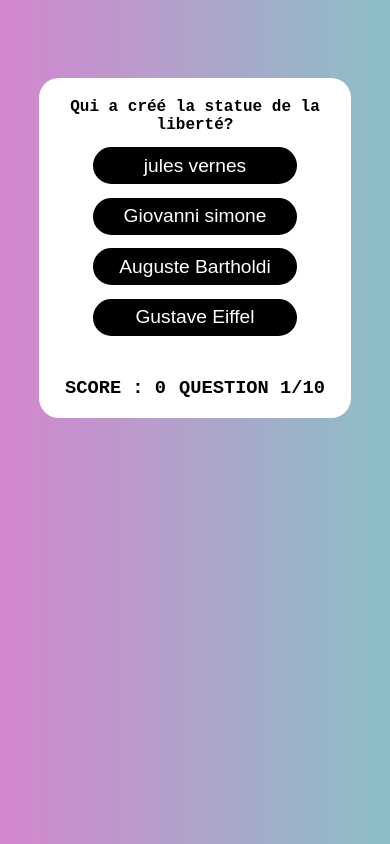
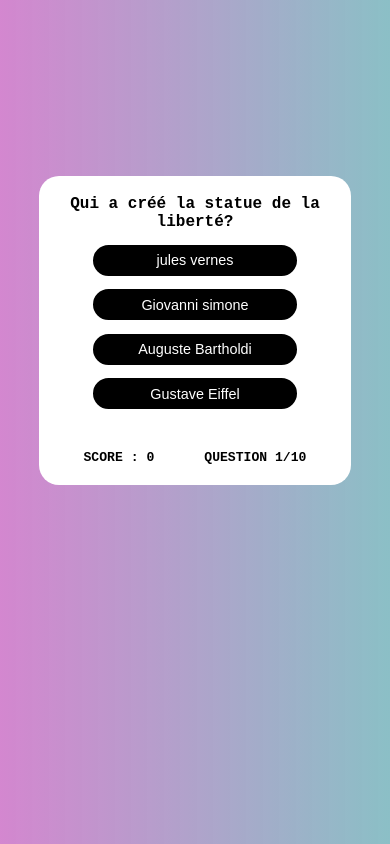
Before and after one commit to Rokabasi/quiz-club-genial, a React (Create React App) app: page / in a window 390 px wide. Both pictures are taken after typing "Sample" into the empty fields and a click on the button "Jouer". Built offline with nearby package versions, Linux system fonts and the light colour scheme.

Commit message:
amelioration du style responsive

```diff
--- a/src/component/Accueil/Accueil.jsx
+++ b/src/component/Accueil/Accueil.jsx
@@ -8,7 +8,7 @@ export default function Accueil (props){
     const [checkInput, setCheckInput] = useState(true)
     function validate(e){
         e.preventDefault()
-        name.length > 2 ? setCheckInput(false) : setCheckInput(true)
+        name.trim().length > 2 ? setCheckInput(false) : setCheckInput(true)
     }
 
     return(
--- a/src/component/question/Question.jsx
+++ b/src/component/question/Question.jsx
@@ -24,8 +24,8 @@ export default function QuestionContain (props){
                 ))
             }
             <div className="question-footer">
-                <h3>SCORE : {score}</h3>
-                <h3>QUESTION {number+1}/10</h3>
+                <h3 className="score">SCORE : {score}</h3>
+                <h3 className="numero">QUESTION {number+1}/10</h3>
             </div>
         </div> :
         <div>
--- a/src/style/App.css
+++ b/src/style/App.css
@@ -102,7 +102,7 @@ h3{
     margin-left: auto;
     margin-right: auto;
     background-color: white;
-    margin-top: 20%;
+    margin-top: 45%;
     border-radius: 20px;
     padding: 5%;
     text-align: center;
@@ -121,4 +121,20 @@ h3{
     width: 75%;
 
   }
+  .btn-answer{
+    margin-top: 5%;
+    padding: 2%;
+    border-radius: 20px;
+    border:  2px solid black;
+    background-color: black;
+    width: 75%;
+    color: white;
+    font-size: 0.9rem;
+  }
+  .question-footer{
+    font-size: 0.7rem;
+  }
+  .result-name{
+    color: red;
+  }
 }
```
